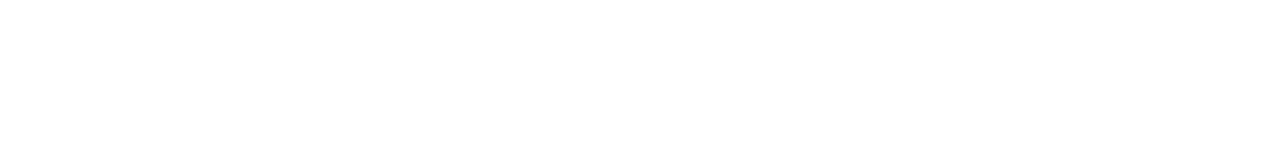
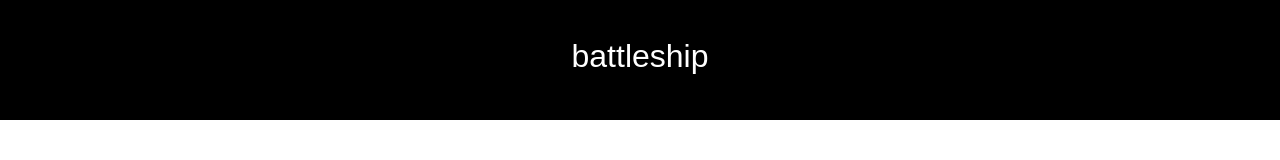
Before and after one commit to jediknight813/Battleship, a plain HTML site: page index.html in a window 1280 px wide. Drawn offline with Linux system fonts and the light colour scheme.

Commit message:
added header

```diff
--- a/css/styles.css
+++ b/css/styles.css
@@ -0,0 +1,24 @@
+* {
+    margin: 0;
+    padding: 0;
+    border: 0;
+    outline: 0;
+    font-size: 100%;
+    vertical-align: baseline;
+}
+
+.page_header {
+    height: 15%;
+    width: 100%;
+    background-color: black;
+    top: 0;
+    position: absolute;
+}
+
+.header_font {
+    text-align: center;
+    font-size: xx-large;
+    font-family: fantasy;
+    color: white;
+    margin-top: 3%;
+}
--- a/html/index.html
+++ b/index.html
@@ -2,11 +2,23 @@
 <html lang="en">
 <head>
     <meta charset="UTF-8">
+    <link rel="stylesheet" href="css/styles.css">
+    <script src="scripts/ship.js"></script>
     <meta http-equiv="X-UA-Compatible" content="IE=edge">
     <meta name="viewport" content="width=device-width, initial-scale=1.0">
     <title>Battleship</title>
 </head>
 <body>
 
+    <div class="page_header" id="page_header">
+        <div class="header_font">
+            battleship
+        </div>
+    </div>
+
+
+
+
+
 </body>
 </html>
--- a/scripts/ship.js
+++ b/scripts/ship.js
@@ -0,0 +1,29 @@
+function create_ship(length, postion) {
+    //pass
+}
+
+
+class ship {
+    constructor(length, postion) {
+        this.postion = postion;
+        this.length = length;
+    }
+
+
+    get_length() {
+        return this.length
+    }
+
+
+    get_postion() {
+        return this.postion;
+    }
+
+
+}
+
+
+const new_ship = new ship(4, [{A : 1}]);
+
+
+console.log(new_ship.length);
```
Also changed, not shown: tests/ship.test.js (+3 -0 lines).
